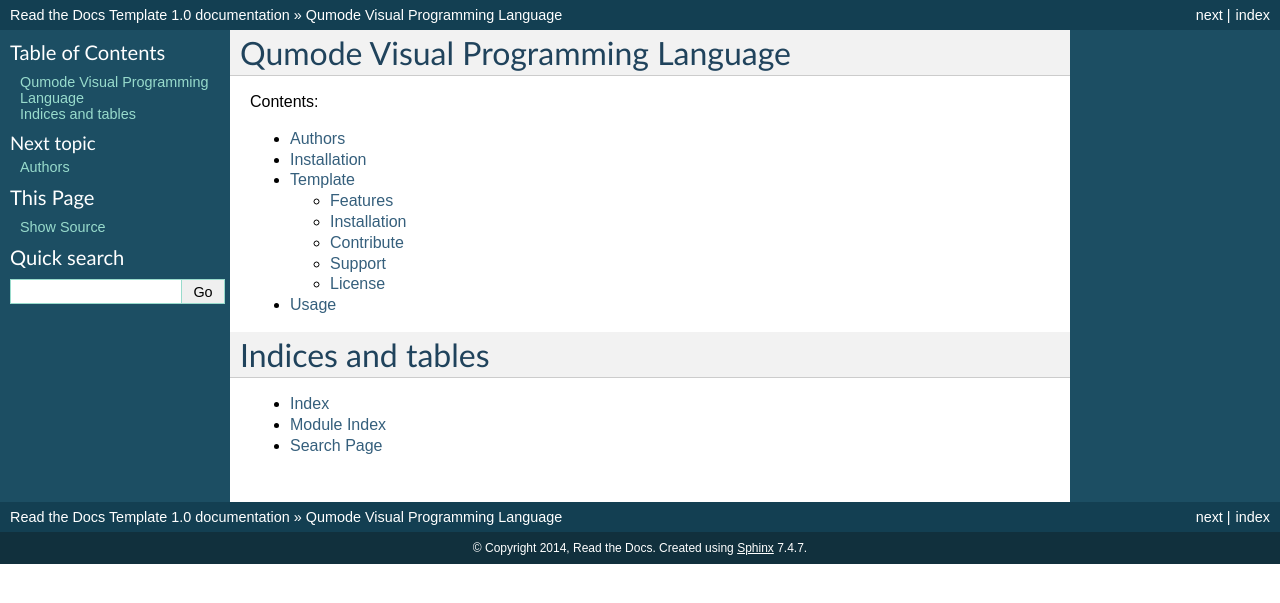
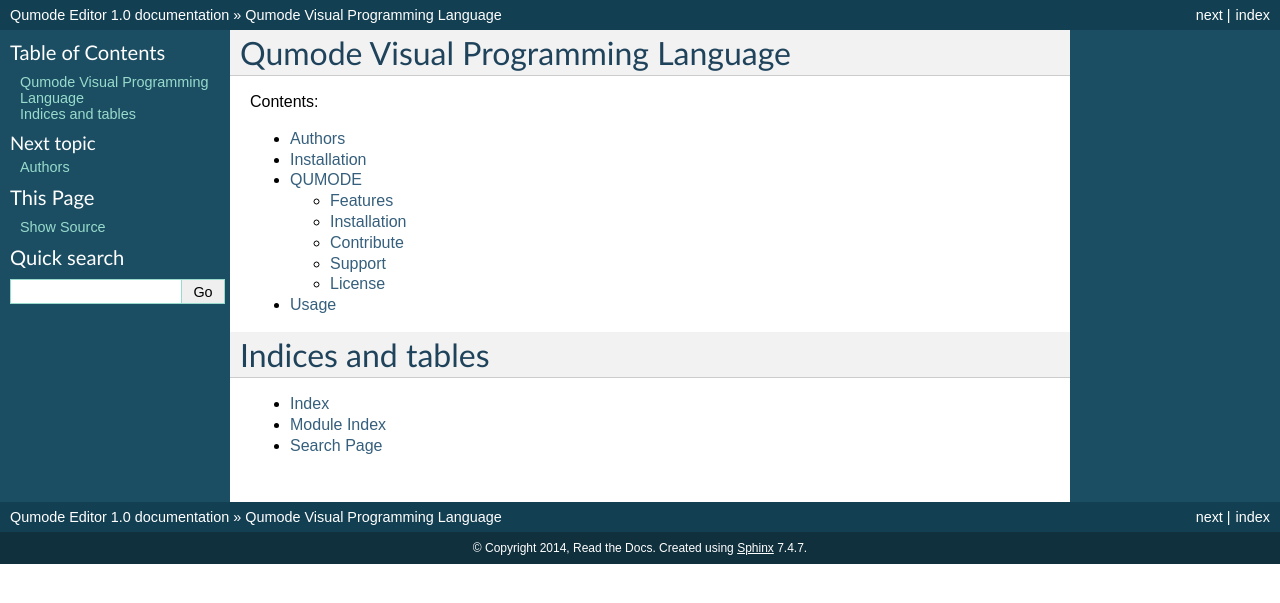
Before and after one commit to prosthetica/docs, a Sphinx documentation site: the page built from docs/index.rst, in a window 1280 px wide. Shown: the top 603 px of the page. Built offline with Sphinx 7.4.7, drawn with Linux system fonts in a browser that asks for light colours.

Commit message:
Reading Template title change

```diff
--- a/docs/conf.py
+++ b/docs/conf.py
@@ -43,7 +43,7 @@
 master_doc = 'index'
 
 # General information about the project.
-project = u'Read the Docs Template'
+project = u'Qumode Editor'
 copyright = u'2014, Read the Docs'
 
 # The version info for the project you're documenting, acts as replacement for
--- a/docs/index.rst
+++ b/docs/index.rst
@@ -1,4 +1,4 @@
-.. Read the Docs Template documentation master file, created by
+.. Qumode Docs documentation master file, created by
    sphinx-quickstart on Tue Aug 26 14:19:49 2014.
    You can adapt this file completely to your liking, but it should at least
    contain the root `toctree` directive.
```
Also changed, not shown: README.rst (+8 -2 lines).
